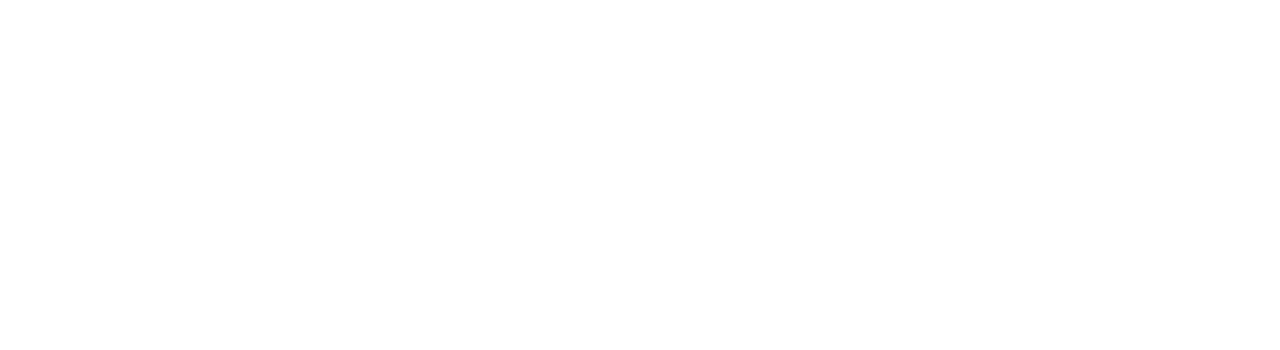
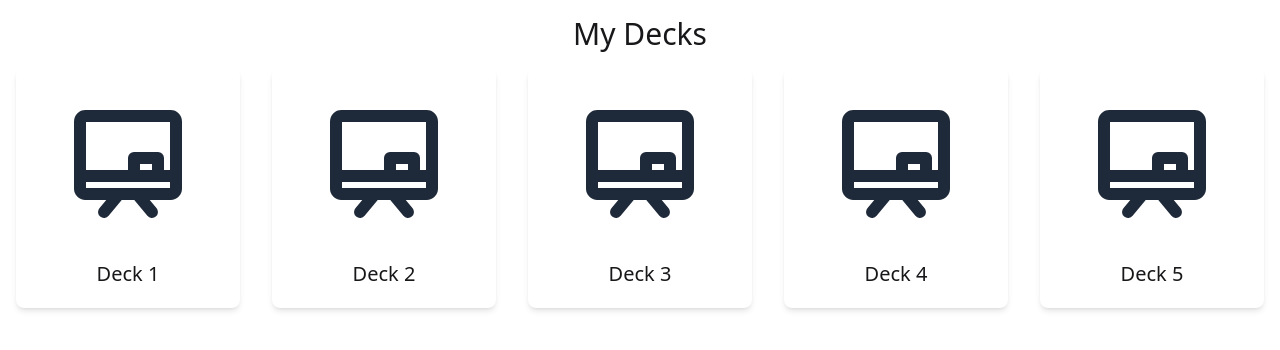
Before and after one commit to Atonbara-Adora/multiplayer-learning, a React (Vite) app: page /flashcards in a window 1280 px wide. Before the commit this address had no page. Shown: the top 350 px of the page. Built offline with nearby package versions, Linux system fonts and the light colour scheme.

Commit message:
add my decks page

```diff
--- a/src/App.tsx
+++ b/src/App.tsx
@@ -1,6 +1,7 @@
 import { BrowserRouter, Routes, Route } from "react-router-dom";
 
 import DashBoard from "./pages/DashBoardPage";
+import MyDecksPage from "./pages/MyDecksPage";
 import MultipleChoice from "./pages/MultipleChoicePage";
 import QuestionList from "./pages/QuestionList";
 
@@ -10,6 +11,7 @@
     <BrowserRouter>
       <Routes>
         <Route path="/" element={<DashBoard />}></Route>
+        <Route path="/flashcards" element={<MyDecksPage />}></Route>
         <Route path="/question-list" element={<QuestionList deckName={"abc"} questions={[]} />}></Route>
         <Route path="/multiple-choice" element={<MultipleChoice />}></Route>
       </Routes>
--- /dev/null
+++ b/src/components/myDecks/index.ts
@@ -0,0 +1,3 @@
+import MyDeckCard from "./myDeckCard";
+
+export { MyDeckCard };
--- /dev/null
+++ b/src/components/myDecks/myDeckCard.tsx
@@ -0,0 +1,18 @@
+interface MyDeckCardProps {
+    title: string;
+}
+
+const MyDeckCard = ({ title }: MyDeckCardProps) => {
+    return (
+        <div className="card bg-base-100 w-56 h-60 shadow-md">
+            <div className="card-body items-center space-y-4">
+                <svg className="w-36 h-36 text-gray-800 dark:text-white" aria-hidden="true" xmlns="http://www.w3.org/2000/svg" width="24" height="24" fill="none" viewBox="0 0 24 24">
+                    <path stroke="currentColor" stroke-linecap="round" stroke-linejoin="round" stroke-width="2" d="M20 14H4m6.5 3L8 20m5.5-3 2.5 3M4.88889 17H19.1111c.4909 0 .8889-.4157.8889-.9286V4.92857C20 4.41574 19.602 4 19.1111 4H4.88889C4.39797 4 4 4.41574 4 4.92857V16.0714c0 .5129.39797.9286.88889.9286ZM13 14v-3h4v3h-4Z" />
+                </svg>
+                <p className="text-xl">{title}</p>
+            </div>
+        </div>
+    );
+};
+
+export default MyDeckCard;
--- a/src/pages/DashBoardPage.tsx
+++ b/src/pages/DashBoardPage.tsx
@@ -1,4 +1,4 @@
-import { DashboardHeader, DashBoardRecentCards, FriendsSidebar } from "../components/dashboard";
+import { DashboardHeader, DashBoardRecentCards } from "../components/dashboard";
 
 const DashBoard = () => {
     return (
@@ -9,6 +9,13 @@
             <main>
                 <DashBoardRecentCards />
             </main>
+
+            <div className="flex justify-center items-center">
+                <a href="/flashcards" className="btn">
+                    Flashcards
+                </a>
+
+            </div>
         </div>
     );
 };
--- /dev/null
+++ b/src/pages/MyDecksPage.tsx
@@ -0,0 +1,24 @@
+import { MyDeckCard } from "../components/myDecks";
+
+const MyDecksPage = () => {
+    return (
+        <div className="flex flex-col py-4">
+            <h1 className="text-3xl text-center">My Decks</h1>
+
+            <main>
+                <div className="overflow-x-auto px-4">
+                    <div className="inline-flex space-x-8 py-4">
+                        <MyDeckCard title="Deck 1" />
+                        <MyDeckCard title="Deck 2" />
+                        <MyDeckCard title="Deck 3" />
+                        <MyDeckCard title="Deck 4" />
+                        <MyDeckCard title="Deck 5" />
+                        <MyDeckCard title="Deck 6" />
+                    </div>
+                </div>
+            </main>
+        </div>
+    );
+};
+
+export default MyDecksPage;
```
